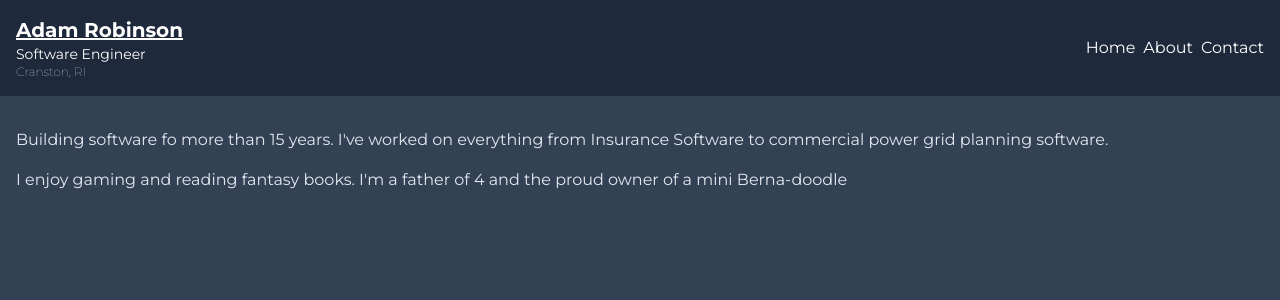
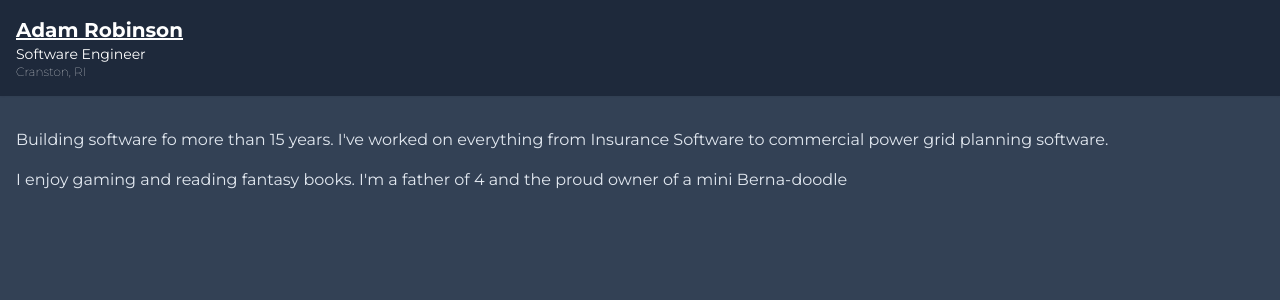
Before and after one commit to aaddaamm/dotcom, a SvelteKit app: page / in a window 1280 px wide. Shown: the top 300 px of the page. Built offline with nearby package versions, Linux system fonts and the light colour scheme.

Commit message:
use slot instead of text prop

```diff
--- a/src/components/link.svelte
+++ b/src/components/link.svelte
@@ -1,8 +1,7 @@
 <script>
 	export let href = '';
-	export let text = '';
 </script>
 
 <a {href} class="hover:text-slate-200 hover:underline hover:transition-all hover:duration-200">
-	{text}
+	<slot />
 </a>
```
